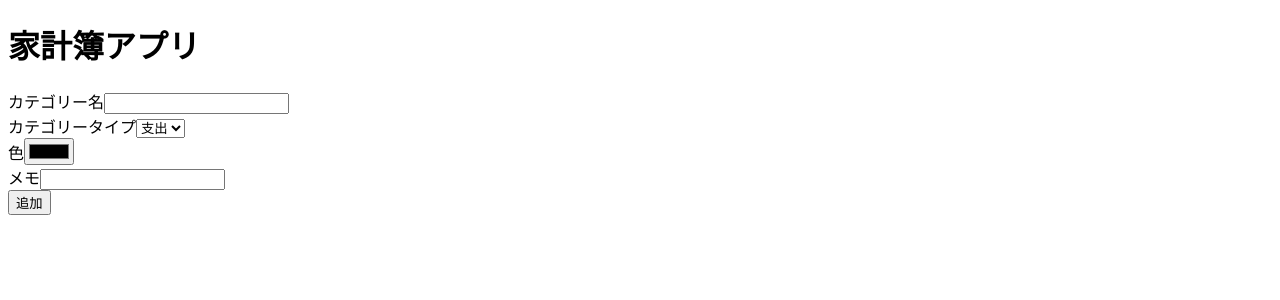
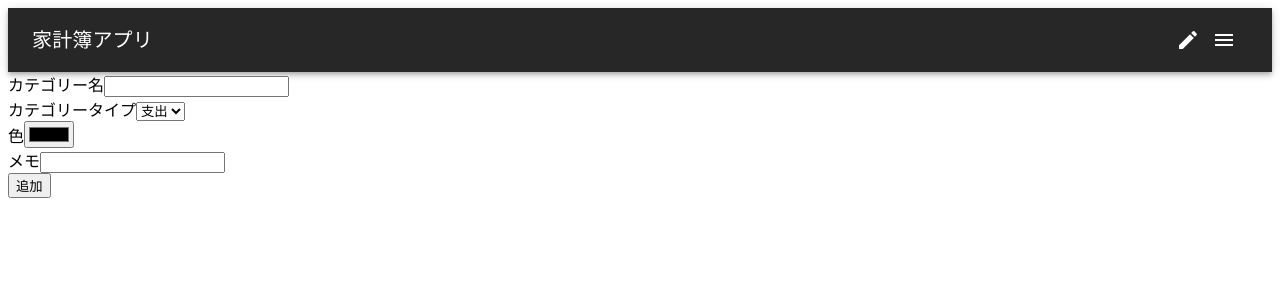
Before and after one commit to jyodai/postgres-prisma, a Next.js app: page /add-category in a window 1280 px wide. Shown: the top 300 px of the page. Built offline with nearby package versions, Linux system fonts and the light colour scheme.

Commit message:
* headerを実装

```diff
--- a/app/layout.tsx
+++ b/app/layout.tsx
@@ -1,13 +1,9 @@
 import type { Metadata } from 'next'
 import { Inter } from 'next/font/google'
+import Header from '@/components/Header'
 // import './globals.css'
 
 const inter = Inter({ subsets: ['latin'] })
-
-export const metadata: Metadata = {
-  title: 'Create Next App',
-  description: 'Generated by create next app',
-}
 
 export default function RootLayout({
   children,
@@ -17,8 +13,8 @@ export default function RootLayout({
   return (
     <html lang="en">
       <body className={inter.className}>
-        <h1 className="text-2xl font-bold text-center mb-6">家計簿アプリ</h1>
-          {children}
+        <Header />
+        {children}
       </body>
     </html>
   )
--- /dev/null
+++ b/components/Header.tsx
@@ -0,0 +1,57 @@
+'use client'
+
+import * as React from 'react';
+import Link from 'next/link'
+import AppBar from '@mui/material/AppBar';
+import Box from '@mui/material/Box';
+import Toolbar from '@mui/material/Toolbar';
+import Typography from '@mui/material/Typography';
+import Button from '@mui/material/Button';
+import IconButton from '@mui/material/IconButton';
+import MenuIcon from '@mui/icons-material/Menu';
+import CreateIcon from '@mui/icons-material/Create';
+import { ThemeProvider, createTheme } from '@mui/material/styles';
+
+const darkTheme = createTheme({
+  palette: {
+    mode: 'dark',
+  },
+});
+
+
+const Header = () => {
+  return (
+    <ThemeProvider theme={darkTheme}>
+      <Box sx={{ flexGrow: 1 }}>
+        <AppBar position="static">
+          <Toolbar>
+
+            <Typography variant="h6" component="div" sx={{ flexGrow: 1 }}>
+              家計簿アプリ
+            </Typography>
+
+            <Link href="/add-entry">
+              <IconButton
+                size="large"
+                edge="start"
+                aria-label="menu"
+              >
+                <CreateIcon />
+              </IconButton>
+            </Link>
+
+            <IconButton
+              size="large"
+              edge="start"
+              aria-label="menu"
+            >
+              <MenuIcon />
+            </IconButton>
+
+          </Toolbar>
+        </AppBar>
+      </Box>
+    </ThemeProvider>
+  );
+}
+export default Header;
```
